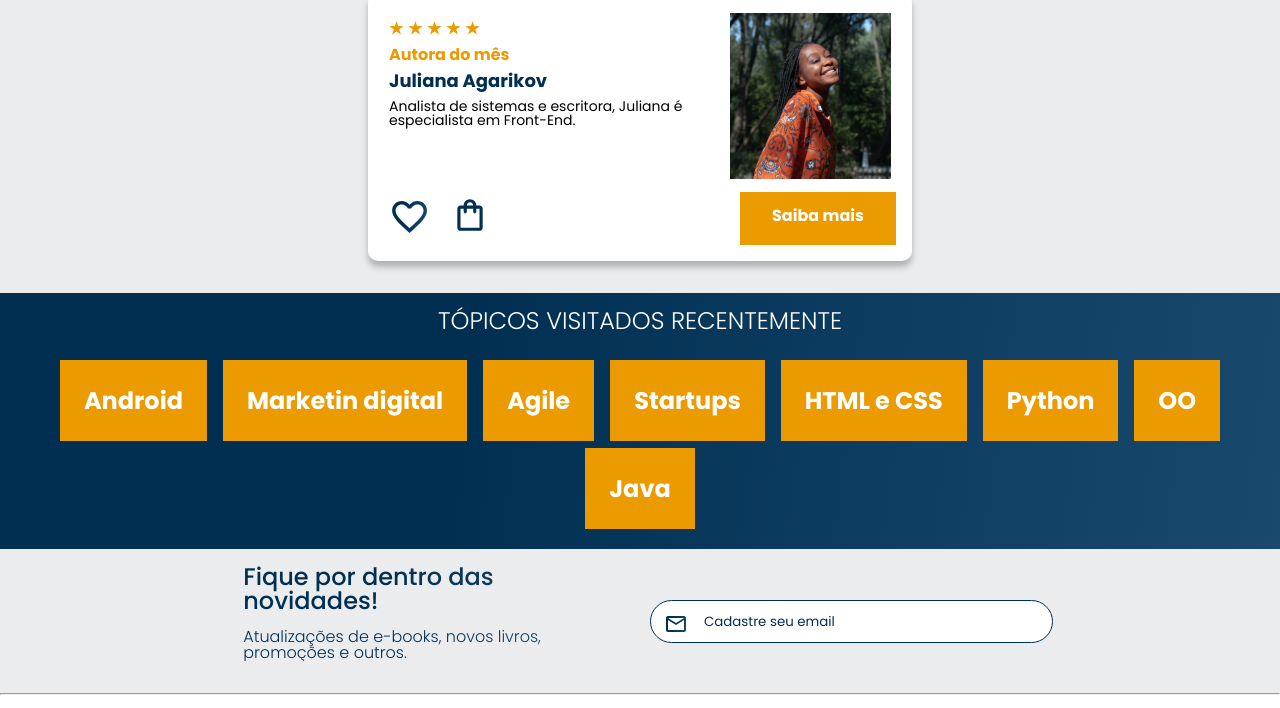
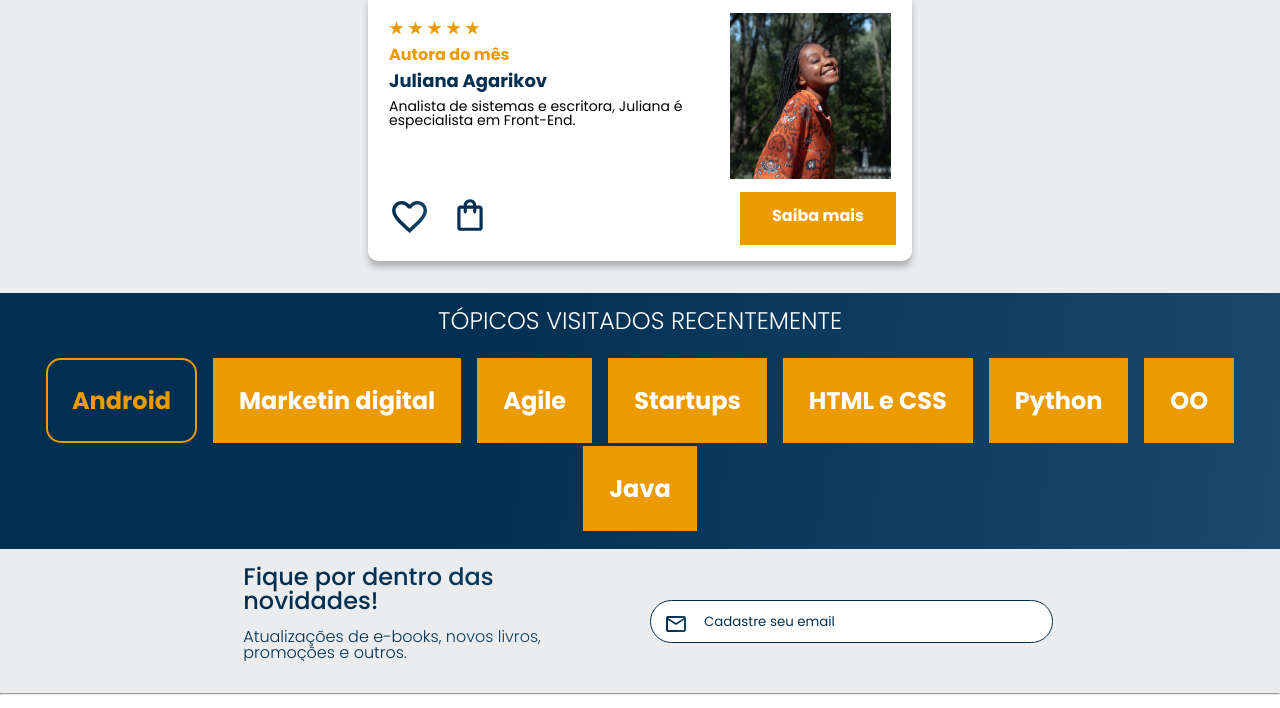
Before and after one commit to WesleyGuimaraes/Alura-Books, a plain HTML site: page index.html in a window 1280 px wide. In both pictures the pointer is over the link "Android". Shown: the part 1705-2413 px from the top of the page. Drawn offline with nearby package versions, Linux system fonts and the light colour scheme.

Commit message:
Update to add some hover effects

```diff
--- a/style/topicos.css
+++ b/style/topicos.css
@@ -31,10 +31,14 @@
     }
     .topicos__link{
         font-size: 24px;
+        transition: .3s ease-in-out;
+        border: solid 2px transparent;
     }
-    .topicos__item:hover{
-        background-color: var(--branco);
+    .topicos__link:hover{
+        background-color: transparent;
         color: var(--laranja);
+        border-radius: 15px;
+        border: solid 2px var(--laranja);
     }
 }
 
```
